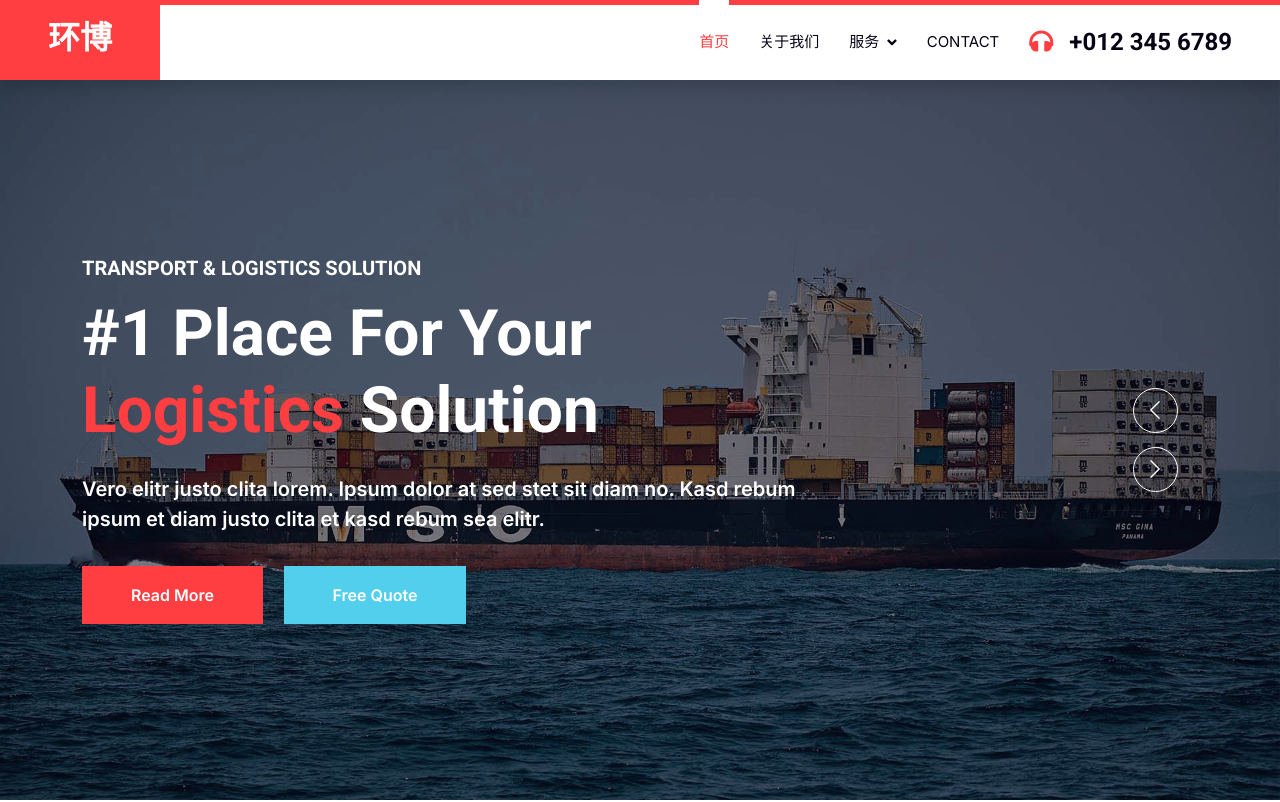
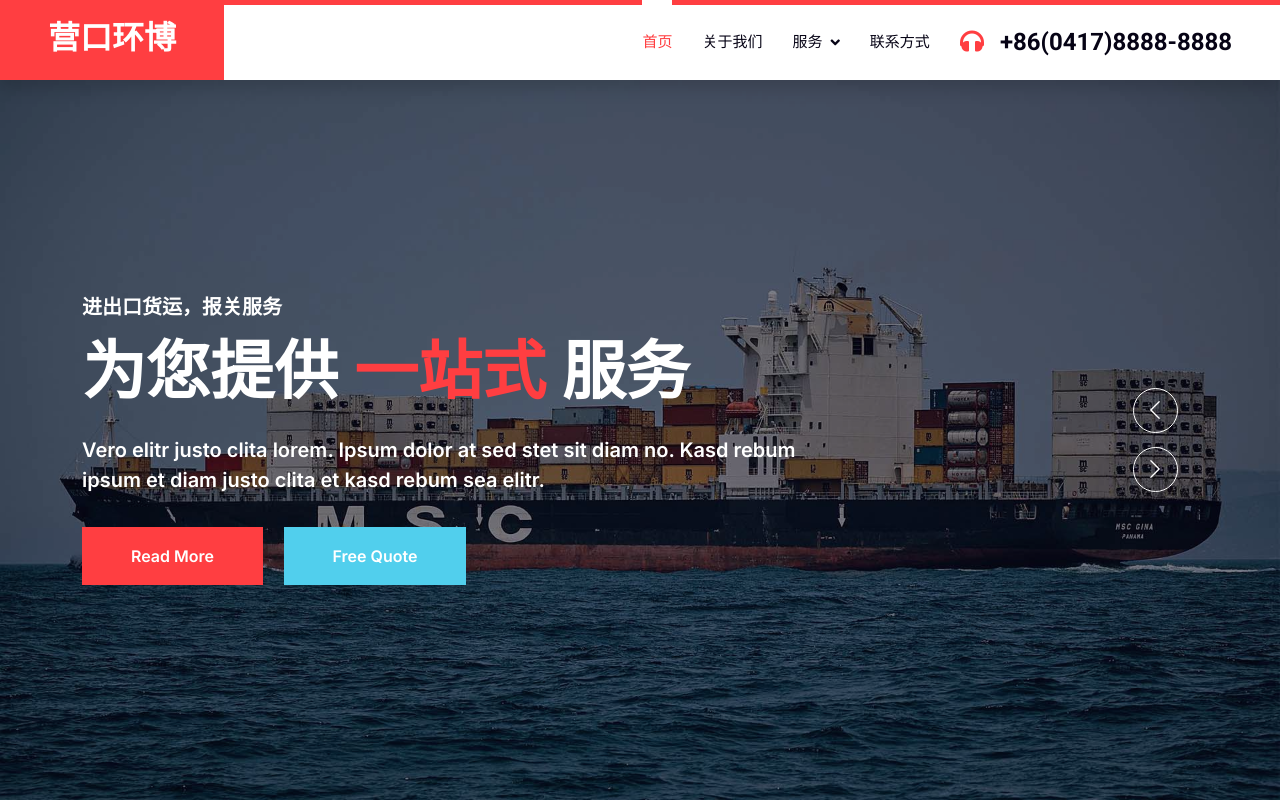
Before and after one commit to huanboworld/huanboworld.github.io, a plain HTML site: page index.html in a window 1280 px wide. Shown: the top 802 px of the page. Drawn offline with nearby package versions, Linux system fonts and the light colour scheme; animation ran at ten frames a second.

Commit message:
chore: wording change

```diff
--- a/index.html
+++ b/index.html
@@ -3,7 +3,7 @@
 
 <head>
     <meta charset="utf-8">
-    <title>环博 - Shipping Company in Yingkou</title>
+    <title>营口环博 - Shipping Company in Yingkou</title>
     <meta content="width=device-width, initial-scale=1.0" name="viewport">
     <meta content="" name="keywords">
     <meta content="" name="description">
@@ -44,7 +44,7 @@
     <!-- Navbar Start -->
     <nav class="navbar navbar-expand-lg bg-white navbar-light shadow border-top border-5 border-primary sticky-top p-0">
         <a href="index.html" class="navbar-brand bg-primary d-flex align-items-center px-4 px-lg-5">
-            <h2 class="mb-2 text-white">环博</h2>
+            <h2 class="mb-2 text-white">营口环博</h2>
         </a>
         <button type="button" class="navbar-toggler me-4" data-bs-toggle="collapse" data-bs-target="#navbarCollapse">
             <span class="navbar-toggler-icon"></span>
@@ -65,9 +65,9 @@
                         <a href="404.html" class="dropdown-item">404 Page</a>
                     </div>
                 </div>
-                <a href="contact.html" class="nav-item nav-link">Contact</a>
+                <a href="contact.html" class="nav-item nav-link">联系方式</a>
             </div>
-            <h4 class="m-0 pe-lg-5 d-none d-lg-block"><i class="fa fa-headphones text-primary me-3"></i>+012 345 6789</h4>
+            <h4 class="m-0 pe-lg-5 d-none d-lg-block"><i class="fa fa-headphones text-primary me-3"></i>+86(0417)8888-8888</h4>
         </div>
     </nav>
     <!-- Navbar End -->
@@ -82,8 +82,8 @@
                     <div class="container">
                         <div class="row justify-content-start">
                             <div class="col-10 col-lg-8">
-                                <h5 class="text-white text-uppercase mb-3 animated slideInDown">Transport & Logistics Solution</h5>
-                                <h1 class="display-3 text-white animated slideInDown mb-4">#1 Place For Your <span class="text-primary">Logistics</span> Solution</h1>
+                                <h5 class="text-white text-uppercase mb-3 animated slideInDown">进出口货运，报关服务</h5>
+                                <h1 class="display-3 text-white animated slideInDown mb-4">为您提供 <span class="text-primary">一站式</span> 服务</h1>
                                 <p class="fs-5 fw-medium text-white mb-4 pb-2">Vero elitr justo clita lorem. Ipsum dolor at sed stet sit diam no. Kasd rebum ipsum et diam justo clita et kasd rebum sea elitr.</p>
                                 <a href="" class="btn btn-primary py-md-3 px-md-5 me-3 animated slideInLeft">Read More</a>
                                 <a href="" class="btn btn-secondary py-md-3 px-md-5 animated slideInRight">Free Quote</a>
```
